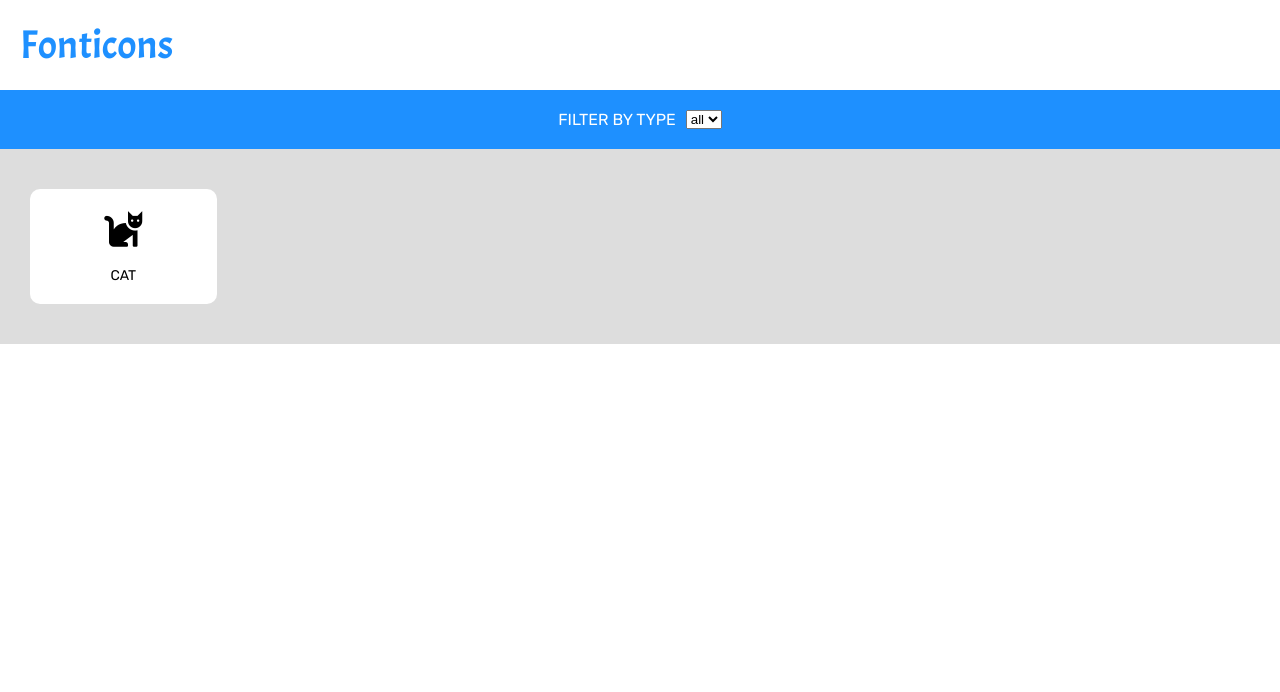
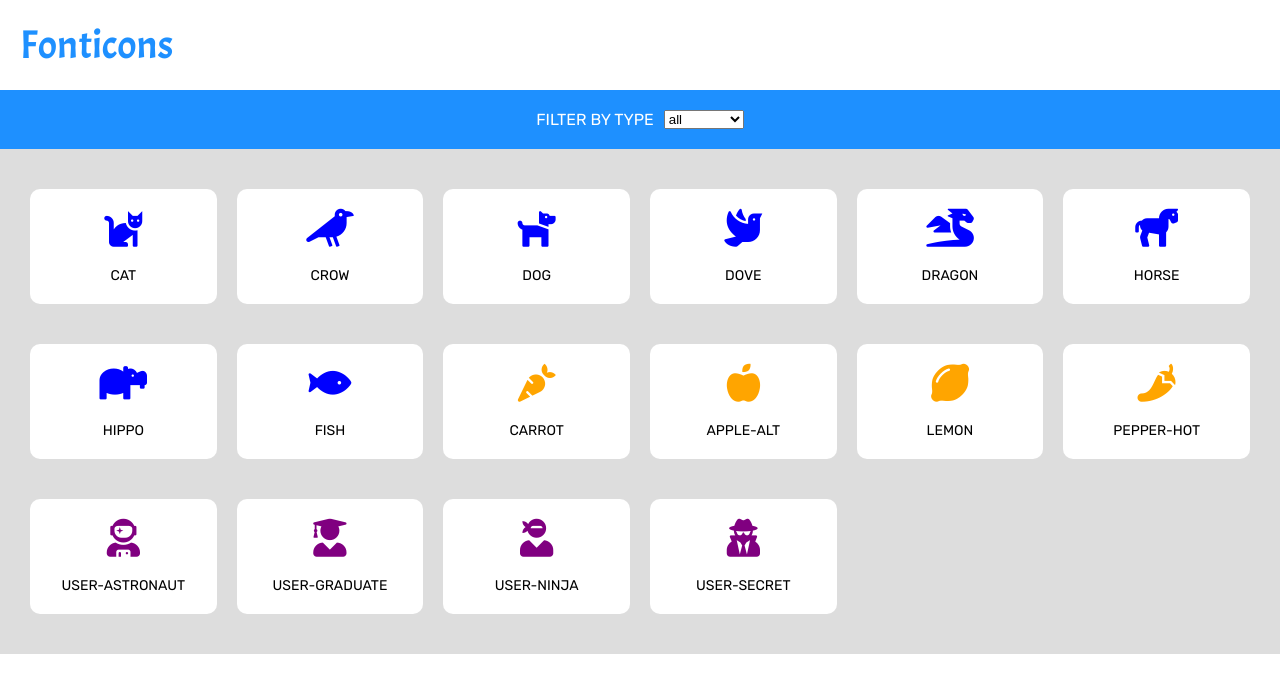
Before and after one commit to SantosIvanAlvaChavez/js-es6-icons, a plain HTML site: page index.html in a window 1280 px wide. Drawn offline with nearby package versions, Linux system fonts and the light colour scheme.

Commit message:
es6-icons js

```diff
--- a/index.html
+++ b/index.html
@@ -22,10 +22,10 @@
     </div>
 
     <div class="icons">
-      <div class="icon">
+      <!-- <div class="icon">
         <i class="fas fa-cat"></i>
         <div class="title">cat</div>
-      </div>
+      </div> -->
     </div>
 
 
--- a/js/main.js
+++ b/js/main.js
@@ -1,3 +1,4 @@
+$(document).ready(function () {
   // Icon set
   const icons = [
       {
@@ -97,3 +98,114 @@ const icons = [
         family: 'fas',
       },
   ];
+
+  const colors = [
+    'blue',
+    'orange',
+    'purple'
+  ];
+
+  // Icons container
+  const container = $('.icons');
+
+  // 1. Print icons on screen
+  // printIcons(icons, container);
+
+  // 2.Print with color
+  const coloredIcons = colorIcons(icons, colors);
+  printIcons(coloredIcons, container);
+
+  // 3.Filter icons by types
+  const select = $('#type');
+  const types = getType(icons);
+  //gen options
+  genOption(types, select);
+  //even change
+  select.change(() => {
+    const selected = select.val();
+
+    const filteredIcons = filterIcons(coloredIcons, selected);
+    printIcons(filteredIcons, container);
+  });
+});
+
+/**
+* PRINT ICONS ON SCREEN
+*/
+function printIcons(icons, container) {
+
+  container.html('');
+
+  icons.forEach((icon) => {
+    const{family, prefix, name, color} = icon;
+
+    // Reset previus output
+    const html =
+    `<div class="icon">
+      <i class="${family} ${prefix}${name}"
+      style="color: ${color}"></i>
+      <div class="title">${name}</div>
+    </div>`;
+
+    container.append(html);
+  });
+}
+
+/**
+* COLORED ICONS
+*/
+function colorIcons(icons, colors) {
+  // Get types
+  const types = getType(icons);
+
+  //Assign color by type
+  const coloredIcons = icons.map((icon) => {
+    const indexType = types.indexOf(icon.type);
+    return {
+      ...icon,
+      color: colors[indexType]
+    };
+  });
+
+  return coloredIcons
+}
+
+/**
+* GET ICONS TYPES
+*/
+function getType(icons) {
+  const types = [];
+
+  icons.forEach((icon) => {
+    if(! types.includes(icon.type)) {
+      types.push(icon.type);
+    }
+  });
+
+  return types;
+}
+
+/**
+* GEN OPTIONS BY TYPE
+*/
+function genOption(types, select) {
+  types.forEach((opt) => {
+    select.append(`<option value="${opt}">${opt}</option>`);
+  });
+}
+
+/**
+* FILTER ICONS DISPLAY
+*/
+function filterIcons(coloredIcons, selected) {
+
+  if(selected === 'all') {
+    return coloredIcons;
+  }
+
+  const filtered = coloredIcons.filter((icon) => {
+    return icon.type === selected;
+  });
+
+  return filtered;
+}
```
Lines whose indentation alone changed are shown as unchanged.
